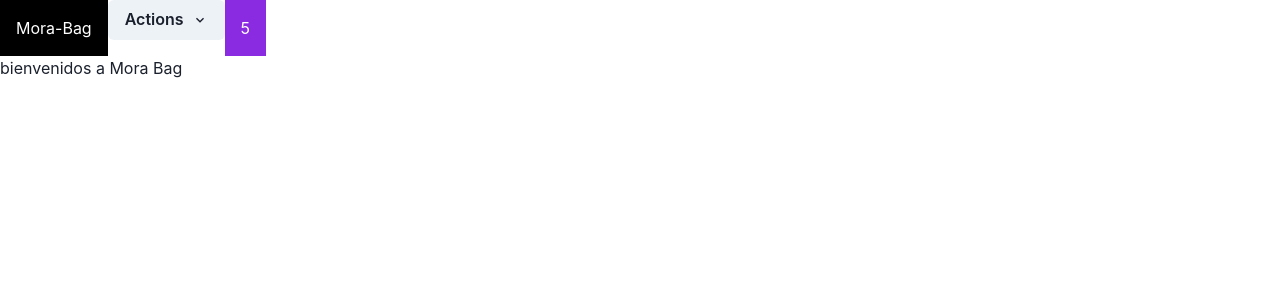
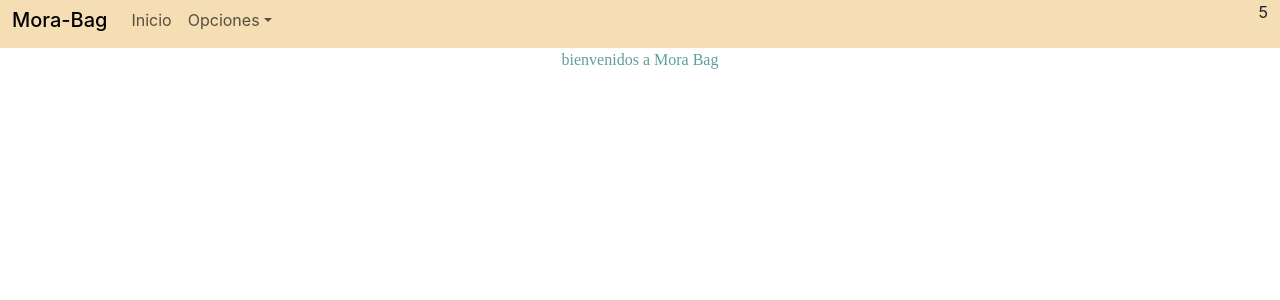
Before and after one commit to Keilalopez03/Mora.Bag, a React (Vite) app: page / in a window 1280 px wide. Shown: the top 300 px of the page. Built offline with nearby package versions, Linux system fonts and the light colour scheme.

Commit message:
react boostrap

```diff
--- a/package.json
+++ b/package.json
@@ -14,8 +14,10 @@
     "@chakra-ui/react": "^2.7.1",
     "@emotion/react": "^11.11.1",
     "@emotion/styled": "^11.11.0",
+    "bootstrap": "^5.3.0",
     "framer-motion": "^10.12.21",
     "react": "^18.2.0",
+    "react-bootstrap": "^2.8.0",
     "react-dom": "^18.2.0"
   },
   "devDependencies": {
--- a/src/App.jsx
+++ b/src/App.jsx
@@ -1,6 +1,7 @@
 
 import NavBar from './Components/NavBar'
 import ItemListContainer from './Components/ItemListContainer'
+import 'bootstrap/dist/css/bootstrap.min.css';
 
 const App = () => {
   return (
--- a/src/Components/ItemListContainer.jsx
+++ b/src/Components/ItemListContainer.jsx
@@ -1,9 +1,10 @@
+/* eslint-disable react/prop-types */
 
 
 const ItemListContainer = ({greeting}) => {
     return (
         <div>
-            <p>{greeting}</p>
+            <p className="greeting">{greeting}</p>
         </div>
     )
 }
--- a/src/Components/NavBar.jsx
+++ b/src/Components/NavBar.jsx
@@ -1,34 +1,33 @@
-import { Menu, MenuButton, MenuList, MenuItem, Button, Flex, Box, Spacer } from '@chakra-ui/react'
-import { ChevronDownIcon } from '@chakra-ui/icons'
+import Container from 'react-bootstrap/Container';
+import Nav from 'react-bootstrap/Nav';
+import Navbar from 'react-bootstrap/Navbar';
+import NavDropdown from 'react-bootstrap/NavDropdown';
 import CartWidget from './CartWidget'
 
 const NavBar = () => {
     return (
-        <Flex>
-            <Box p='4' bg='black' color="white">
-                Mora-Bag
-            </Box>
-            <Spacer />
-            <Box>
-                <Menu>
-                    <MenuButton as={Button} rightIcon={<ChevronDownIcon />}>
-                        Actions
-                    </MenuButton>
-                    <MenuList>
-                        <MenuItem>Carteras</MenuItem>
-                        <MenuItem>Ubicacion</MenuItem>
-                        <MenuItem>Conocenos</MenuItem>
-                        <MenuItem>Inicio</MenuItem>
-                    </MenuList>
-                </Menu>
-            </Box>
-            <Spacer />
-            <Box p='4' bg='blueviolet' color="white">
-                <CartWidget />
-            </Box>
-        </Flex >
-
-    )
+        <Navbar collapseOnSelect expand="lg" className="bg-body-tertiary">
+            <Container>
+                <Navbar.Brand href="#home">Mora-Bag</Navbar.Brand>
+                <Navbar.Toggle aria-controls="responsive-navbar-nav" />
+                <Navbar.Collapse id="responsive-navbar-nav">
+                    <Nav className="me-auto">
+                        <Nav.Link href="#pricing">Inicio</Nav.Link>
+                        <NavDropdown title="Opciones" id="collasible-nav-dropdown">
+                            <NavDropdown.Item href="#action/3.1">Carteras</NavDropdown.Item>
+                            <NavDropdown.Item href="#action/3.2">
+                                Ubicacion
+                            </NavDropdown.Item>
+                            <NavDropdown.Item href="#action/3.3">Conocenos</NavDropdown.Item>
+                        </NavDropdown>
+                    </Nav>
+                    <Nav>
+                        <CartWidget href="#deets"></CartWidget>
+                    </Nav>
+                </Navbar.Collapse>
+            </Container>
+        </Navbar>
+    );
 }
 
 export default NavBar
--- a/src/index.css
+++ b/src/index.css
@@ -28,12 +28,14 @@ body {
   display: flex;
   place-items: center;
   min-width: 320px;
-  min-height: 100vh;
 }
 
 h1 {
   font-size: 3.2em;
   line-height: 1.1;
+}
+#root {
+  width: 100%;
 }
 
 button {
@@ -67,3 +69,20 @@ button:focus-visible {
     background-color: #f9f9f9;
   }
 }
+.greeting{
+  font-family: cursive;
+  color: cadetblue;
+  justify-content: center;
+  display: flex;
+}
+@media (min-width: 992px){
+  .container, .container-lg, .container-md, .container-sm {
+      max-width: 100%;
+  }
+
+}
+
+.navbar{
+  padding-top: 0px !important;
+  background-color: wheat !important;
+}
--- a/src/main.jsx
+++ b/src/main.jsx
@@ -1,4 +1,4 @@
-import React from 'react'
+
 import ReactDOM from 'react-dom/client'
 import App from './App.jsx'
 import './index.css'
```
Also changed, not shown: 1 other file (tests, documents, lock files or other folders).
